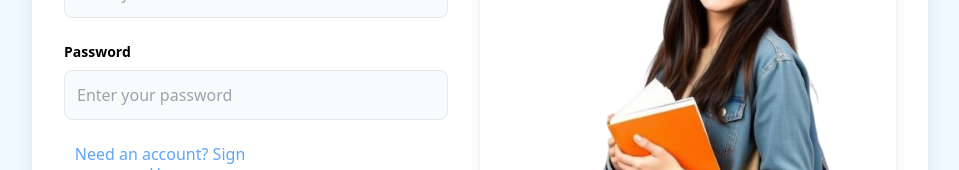
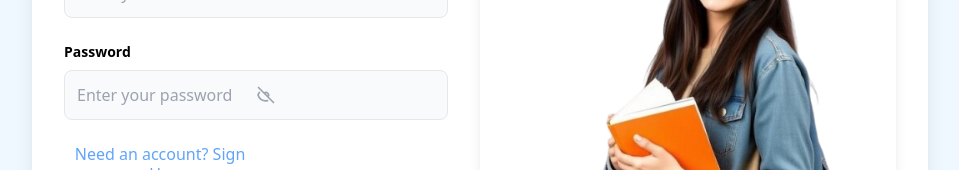
Before and after one commit to Secretive-Plotterrr/SurveyApp, a React (Create React App) app in the folder app/: page /login in a window 1280 px wide. Shown: the part 342-512 px from the top of the page, without its empty margins (160-1119 px from the left). Built offline with nearby package versions, Linux system fonts and the light colour scheme; no server answers.

Commit message:
Password Viewer

```diff
--- a/app/src/Auth/Login.jsx
+++ b/app/src/Auth/Login.jsx
@@ -10,6 +10,7 @@
 const Login = () => {
   const [email, setEmail] = useState('');
   const [password, setPassword] = useState('');
+  const [showPassword, setShowPassword] = useState(false);
   const [showSuccessModal, setShowSuccessModal] = useState(false);
   const [showErrorModal, setShowErrorModal] = useState(false);
   const [showNotRegisteredModal, setShowNotRegisteredModal] = useState(false);
@@ -131,15 +132,33 @@
               <label htmlFor="password" className="block text-sm font-semibold text-black">
                 Password
               </label>
+              <div className="relative mt-2">
                 <input
-                type="password"
+                  type={showPassword ? "text" : "password"}
                   id="password"
                   value={password}
                   onChange={(e) => setPassword(e.target.value)}
-                className="mt-2 block w-full p-3 border border-gray-200 rounded-lg focus:outline-none focus:ring-2 focus:ring-blue-400 focus:border-blue-400 transition-colors bg-gray-50 text-black placeholder-gray-400 text-sm sm:text-base"
+                  className="block w-full pr-10 p-3 border border-gray-200 rounded-lg focus:outline-none focus:ring-2 focus:ring-blue-400 focus:border-blue-400 transition-colors bg-gray-50 text-black placeholder-gray-400 text-sm sm:text-base"
                   placeholder="Enter your password"
                   required
                 />
+                <button
+                  type="button"
+                  className="absolute inset-y-0 right-0 pr-3 flex items-center text-gray-400 hover:text-gray-600 transition-colors"
+                  onClick={() => setShowPassword(!showPassword)}
+                >
+                  {showPassword ? (
+                    <svg className="w-5 h-5" fill="none" stroke="currentColor" viewBox="0 0 24 24">
+                      <path strokeLinecap="round" strokeLinejoin="round" strokeWidth="2" d="M15 12a3 3 0 11-6 0 3 3 0 016 0z" />
+                      <path strokeLinecap="round" strokeLinejoin="round" strokeWidth="2" d="M2.458 12C3.732 7.943 7.523 5 12 5c4.478 0 8.268 2.943 9.542 7-1.274 4.057-5.064 7-9.542 7-4.477 0-8.268-2.943-9.542-7z" />
+                    </svg>
+                  ) : (
+                    <svg className="w-5 h-5" fill="none" stroke="currentColor" viewBox="0 0 24 24">
+                      <path strokeLinecap="round" strokeLinejoin="round" strokeWidth="2" d="M13.875 18.825A10.05 10.05 0 0112 19c-4.478 0-8.268-2.943-9.543-7a9.97 9.97 0 011.563-3.029m5.858.908a3 3 0 114.243 4.243M9.878 9.878l4.242 4.242M9.878 9.878L3 3m6.878 6.878L21 21" />
+                    </svg>
+                  )}
+                </button>
+              </div>
             </div>
             <div className="flex justify-between text-sm">
               <button
```
Lines whose indentation alone changed are shown as unchanged.
